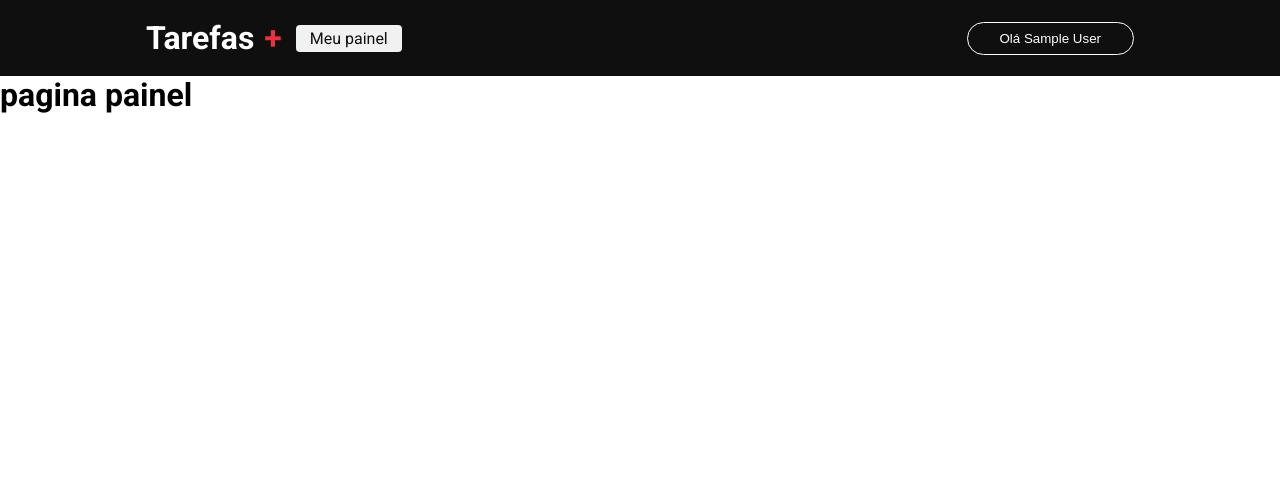
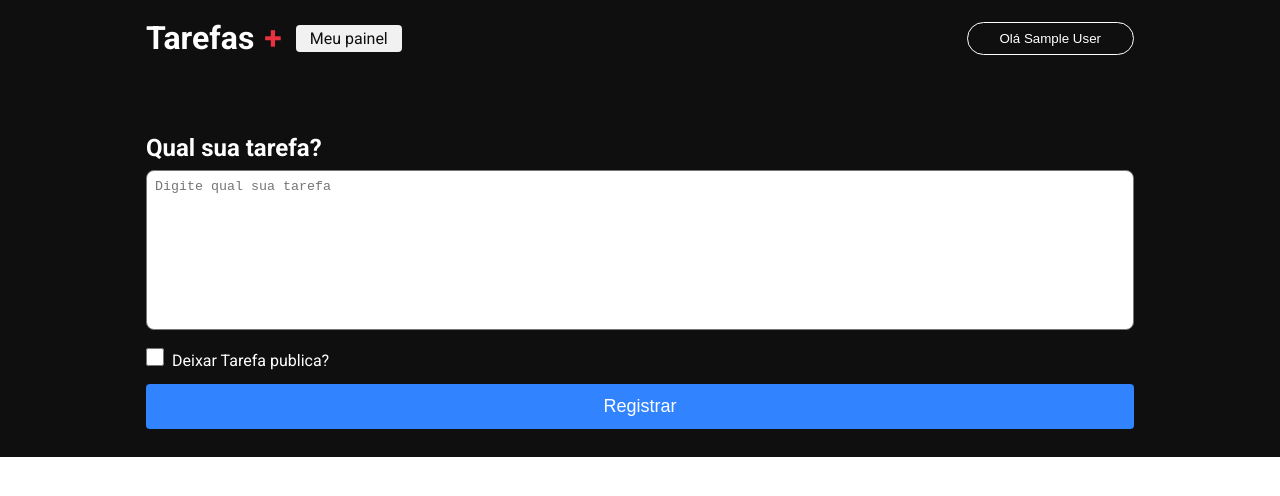
Before and after one commit to GabrielDuarte07/board, a Next.js app: page /dashboard in a window 1280 px wide. Shown: the top 496 px of the page. Built offline with nearby package versions, Linux system fonts and the light colour scheme; no server answers; sample sign-in values are in the browser's storage.

Commit message:
dashboard

```diff
--- /dev/null
+++ b/src/components/textarea/index.tsx
@@ -0,0 +1,10 @@
+import { HTMLProps, ReactElement } from "react";
+import styles from "./styles.module.css";
+
+const Textarea = ({
+  ...rest
+}: HTMLProps<HTMLTextAreaElement>): ReactElement => {
+  return <textarea className={styles.textarea} {...rest}></textarea>;
+};
+
+export default Textarea;
--- /dev/null
+++ b/src/components/textarea/styles.module.css
@@ -0,0 +1,8 @@
+.textarea{
+  width: 100%;
+  resize: none;
+  height: 160px;
+  border-radius: 8px;
+  outline: none;
+  padding: 8px;
+}
--- a/src/pages/dashboard/index.tsx
+++ b/src/pages/dashboard/index.tsx
@@ -1,6 +1,9 @@
 import { ReactElement } from "react";
+import { GetServerSideProps } from "next";
+import { getSession } from "next-auth/react";
 import styles from "./styles.module.css";
 import Head from "next/head";
+import Textarea from "@/components/textarea";
 
 const Dashboard = (): ReactElement => {
   return (
@@ -9,9 +12,38 @@ const Dashboard = (): ReactElement => {
         <title>Meu painel de tarefas</title>
       </Head>
 
-      <h1>pagina painel</h1>
+      <main className={styles.main}>
+        <section className={styles.content}>
+          <div className={styles.contentForm}>
+            <h1 className={styles.title}>Qual sua tarefa?</h1>
+            <form>
+              <Textarea placeholder="Digite qual sua tarefa" />
+              <div className={styles.checkboxArea}>
+                <input type="checkbox" className={styles.checkbox} />
+                <label htmlFor="">Deixar Tarefa publica?</label>
+              </div>
+              <button className={styles.button}>Registrar</button>
+            </form>
+          </div>
+        </section>
+      </main>
     </div>
   );
 };
 
 export default Dashboard;
+
+export const getServerSideProps: GetServerSideProps = async ({ req }) => {
+  const session = await getSession({ req });
+  if (!session?.user) {
+    return {
+      redirect: {
+        destination: "/",
+        permanent: false,
+      },
+    };
+  }
+  return {
+    props: {},
+  };
+};
--- a/src/pages/dashboard/styles.module.css
+++ b/src/pages/dashboard/styles.module.css
@@ -0,0 +1,48 @@
+.container{
+  width: 100%;
+}
+
+.content{
+  background-color: #0f0f0f;
+  width: 100%;
+  display: flex;
+  align-items: center;
+  justify-content: center;
+}
+
+.contentForm{
+  max-width: 1024px;
+  width: 100%;
+  padding: 0 18px;
+  padding-bottom: 28px;
+  margin-top: 58px;
+}
+
+.title{
+  color: #FFF;
+  margin-bottom: 8px
+}
+
+.checkboxArea label{
+  margin-left: 8px;
+  color: #fff;
+}
+
+.checkboxArea{
+  margin: 14px 0;
+}
+
+.checkbox{
+  width: 18px;
+  height: 18px;
+}
+
+.button{
+  width: 100%;
+  border: 0;
+  border-radius: 4px;
+  color: #FFF;
+  background-color: #3183ff;
+  padding: 12px 0;
+  font-size: 18px;
+}
```
